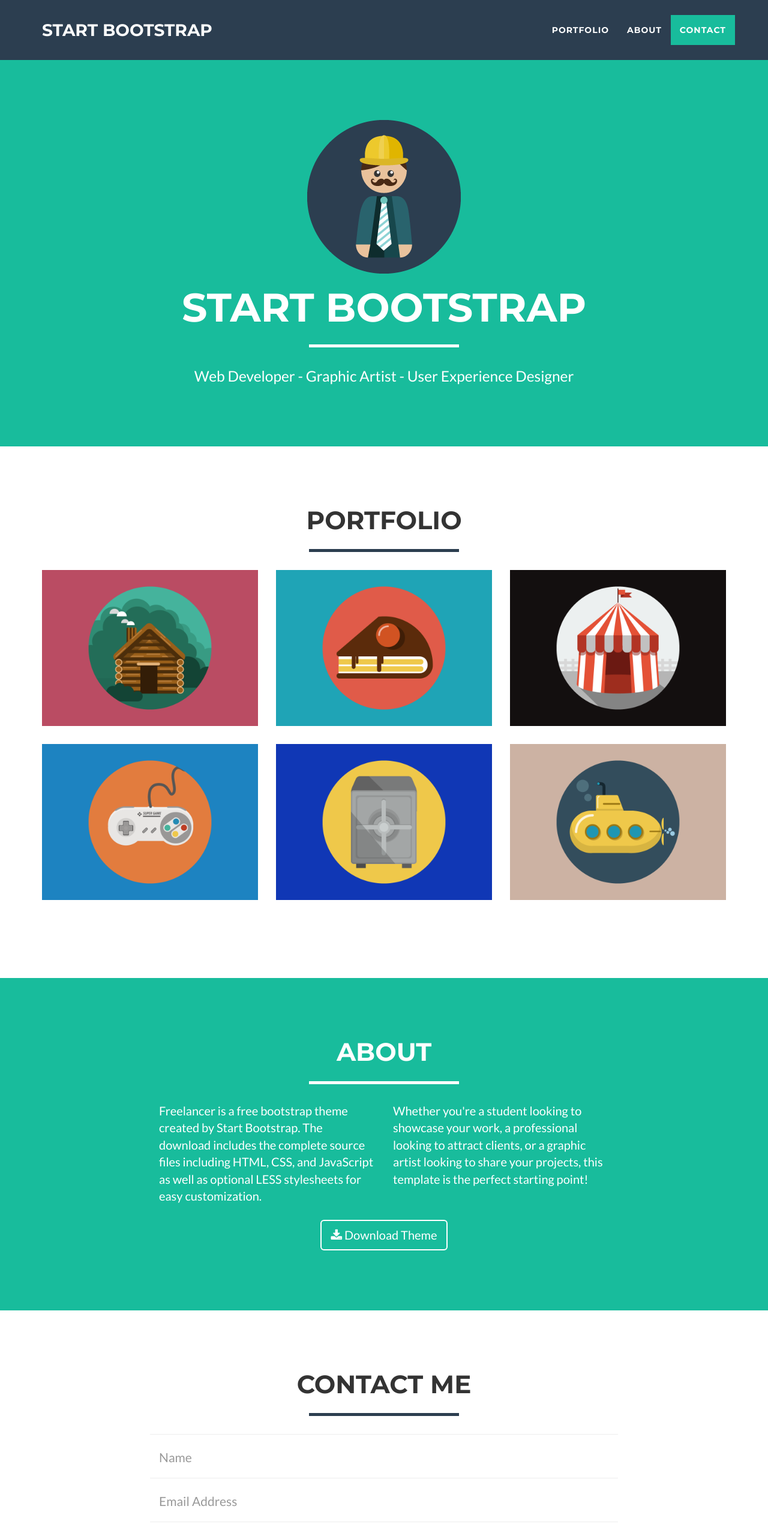
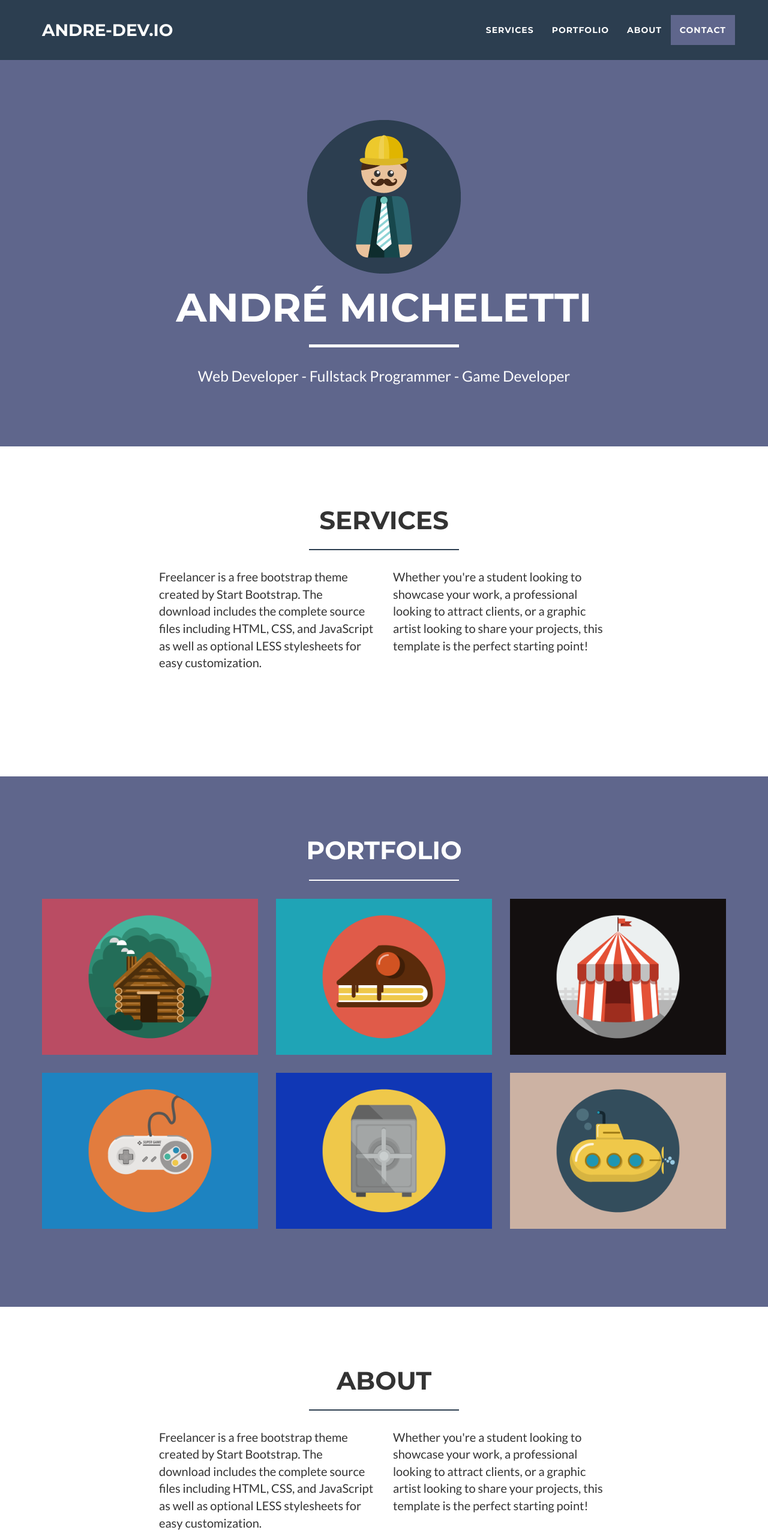
Before and after one commit to AndreMicheletti/andremicheletti.github.io, a website: page index.html in a window 1280 px wide. Shown: the top 2560 px of the page at 60% size. Drawn offline with nearby package versions, Linux system fonts and the light colour scheme.

Commit message:
starting to build the website

```diff
--- a/css/freelancer.css
+++ b/css/freelancer.css
@@ -18,7 +18,7 @@ a:hover,
 a:focus,
 a:active,
 a.active {
-  color: #18BC9C;
+  color: #5f668c;
 }
 h1,
 h2,
@@ -49,11 +49,29 @@ hr.star-primary:after {
   font-size: 2em;
   padding: 0 0.25em;
 }
+hr.small {
+  border-top: solid 2px;
+}
+.bookmark-icon:after {
+	content: "\f02e"!important;
+}
+.briefcase-icon:after {
+	content: "\f0b1"!important;
+}
+.code-icon:after {
+	content: "\f121"!important;
+}
+.envelope-icon:after {
+	content: "\f0e0"!important;
+}
+.github-icon:after {
+	content: "\f09b"!important;
+}
 hr.star-light {
   border-color: white;
 }
 hr.star-light:after {
-  background-color: #18BC9C;
+  background-color: #5f668c;
   color: white;
 }
 hr.star-primary {
@@ -68,7 +86,7 @@ hr.star-primary:after {
 }
 header {
   text-align: center;
-  background: #18BC9C;
+  background: #5f668c;
   color: white;
 }
 header .container {
@@ -125,7 +143,7 @@ header .intro-text .skills {
   color: white;
 }
 .navbar-custom .navbar-nav li a:hover {
-  color: #18BC9C;
+  color: #5f668c;
 }
 .navbar-custom .navbar-nav li a:focus,
 .navbar-custom .navbar-nav li a:active {
@@ -133,13 +151,13 @@ header .intro-text .skills {
 }
 .navbar-custom .navbar-nav li.active a {
   color: white;
-  background: #18BC9C;
+  background: #5f668c;
 }
 .navbar-custom .navbar-nav li.active a:hover,
 .navbar-custom .navbar-nav li.active a:focus,
 .navbar-custom .navbar-nav li.active a:active {
   color: white;
-  background: #18BC9C;
+  background: #5f668c;
 }
 .navbar-custom .navbar-toggle {
   color: white;
@@ -149,9 +167,9 @@ header .intro-text .skills {
 }
 .navbar-custom .navbar-toggle:hover,
 .navbar-custom .navbar-toggle:focus {
-  background-color: #18BC9C;
+  background-color: #5f668c;
   color: white;
-  border-color: #18BC9C;
+  border-color: #5f668c;
 }
 @media (min-width: 768px) {
   .navbar-custom {
@@ -181,7 +199,7 @@ section h2 {
   font-size: 3em;
 }
 section.success {
-  background: #18BC9C;
+  background: #5f668c;
   color: white;
 }
 @media (max-width: 767px) {
@@ -284,7 +302,7 @@ section.success {
   opacity: 1;
 }
 .floating-label-form-group-with-focus label {
-  color: #18BC9C;
+  color: #5f668c;
 }
 form .row:first-child .floating-label-form-group {
   border-top: 1px solid #eeeeee;
@@ -318,7 +336,7 @@ footer .footer-below {
 .btn-outline:focus,
 .btn-outline:active,
 .btn-outline.active {
-  color: #18BC9C;
+  color: #5f668c;
   background: white;
   border: solid 2px white;
 }
@@ -366,8 +384,8 @@ fieldset[disabled] .btn-primary.active {
 }
 .btn-success {
   color: white;
-  background-color: #18BC9C;
-  border-color: #18BC9C;
+  background-color: #5f668c;
+  border-color: #5f668c;
   font-weight: 700;
 }
 .btn-success:hover,
@@ -399,11 +417,11 @@ fieldset[disabled] .btn-success:active,
 .btn-success.disabled.active,
 .btn-success[disabled].active,
 fieldset[disabled] .btn-success.active {
-  background-color: #18BC9C;
-  border-color: #18BC9C;
+  background-color: #5f668c;
+  border-color: #5f668c;
 }
 .btn-success .badge {
-  color: #18BC9C;
+  color: #5f668c;
   background-color: white;
 }
 .btn-social {
@@ -507,7 +525,7 @@ fieldset[disabled] .btn-success.active {
   position: absolute;
   left: 0px;
   top: 0px;
-  background: #18BC9C;
+  background: #5f668c;
   outline: 0;
   transition: top 0.1s ease-in, background 0.5s linear;
 }
--- a/index.html
+++ b/index.html
@@ -15,7 +15,7 @@
     <link href="vendor/bootstrap/css/bootstrap.min.css" rel="stylesheet">
 
     <!-- Theme CSS -->
-    <link href="css/freelancer.min.css" rel="stylesheet">
+    <link href="css/freelancer.css" rel="stylesheet">
 
     <!-- Custom Fonts -->
     <link href="vendor/font-awesome/css/font-awesome.min.css" rel="stylesheet" type="text/css">
@@ -42,7 +42,7 @@
                 <button type="button" class="navbar-toggle" data-toggle="collapse" data-target="#bs-example-navbar-collapse-1">
                     <span class="sr-only">Toggle navigation</span> Menu <i class="fa fa-bars"></i>
                 </button>
-                <a class="navbar-brand" href="#page-top">Start Bootstrap</a>
+                <a class="navbar-brand" href="#page-top">Andre-Dev.io</a>
             </div>
 
             <!-- Collect the nav links, forms, and other content for toggling -->
@@ -50,6 +50,9 @@
                 <ul class="nav navbar-nav navbar-right">
                     <li class="hidden">
                         <a href="#page-top"></a>
+                    </li>
+                    <li class="page-scroll">
+                        <a href="#services">Services</a>
                     </li>
                     <li class="page-scroll">
                         <a href="#portfolio">Portfolio</a>
@@ -74,22 +77,48 @@
                 <div class="col-lg-12">
                     <img class="img-responsive" src="img/profile.png" alt="">
                     <div class="intro-text">
-                        <h1 class="name">Start Bootstrap</h1>
-                        <hr class="star-light">
-                        <span class="skills">Web Developer - Graphic Artist - User Experience Designer</span>
+                        <h1 class="name">André Micheletti</h1>
+                        <hr class="star-light bookmark-icon">
+                        <span class="skills">Web Developer - Fullstack Programmer - Game Developer</span>
                     </div>
                 </div>
             </div>
         </div>
     </header>
 
+
+    <!-- Services Section -->
+    <section id="services">
+        <div class="container">
+            <div class="row">
+                <div class="col-lg-12 text-center">
+                    <h2>Services</h2>
+                    <hr class="star-primary briefcase-icon small">
+                </div>
+            </div>
+            <div class="row">
+                <div class="col-lg-4 col-lg-offset-2">
+                    <p>Freelancer is a free bootstrap theme created by Start Bootstrap. The download includes the complete source files including HTML, CSS, and JavaScript as well as optional LESS stylesheets for easy customization.</p>
+                </div>
+                <div class="col-lg-4">
+                    <p>Whether you're a student looking to showcase your work, a professional looking to attract clients, or a graphic artist looking to share your projects, this template is the perfect starting point!</p>
+                </div>
+                <div class="col-lg-8 col-lg-offset-2 text-center">
+                    <a href="#" class="btn btn-lg btn-outline">
+                        <i class="fa fa-download"></i> See all
+                    </a>
+                </div>
+            </div>
+        </div>
+    </section>
+
     <!-- Portfolio Grid Section -->
-    <section id="portfolio">
+    <section class="success" id="portfolio">
         <div class="container">
             <div class="row">
                 <div class="col-lg-12 text-center">
                     <h2>Portfolio</h2>
-                    <hr class="star-primary">
+                    <hr class="star-light code-icon small">
                 </div>
             </div>
             <div class="row">
@@ -158,12 +187,12 @@
     </section>
 
     <!-- About Section -->
-    <section class="success" id="about">
+    <section id="about">
         <div class="container">
             <div class="row">
                 <div class="col-lg-12 text-center">
                     <h2>About</h2>
-                    <hr class="star-light">
+                    <hr class="star-primary github-icon small">
                 </div>
             </div>
             <div class="row">
@@ -183,12 +212,12 @@
     </section>
 
     <!-- Contact Section -->
-    <section id="contact">
+    <section class="success" id="contact">
         <div class="container">
             <div class="row">
                 <div class="col-lg-12 text-center">
-                    <h2>Contact Me</h2>
-                    <hr class="star-primary">
+                    <h2>Contact me</h2>
+                    <hr class="star-light envelope-icon small">
                 </div>
             </div>
             <div class="row">
@@ -243,12 +272,7 @@
             <div class="container">
                 <div class="row">
                     <div class="footer-col col-md-4">
-                        <h3>Location</h3>
-                        <p>3481 Melrose Place
-                            <br>Beverly Hills, CA 90210</p>
-                    </div>
-                    <div class="footer-col col-md-4">
-                        <h3>Around the Web</h3>
+                        <h3>Connect</h3>
                         <ul class="list-inline">
                             <li>
                                 <a href="#" class="btn-social btn-outline"><span class="sr-only">Facebook</span><i class="fa fa-fw fa-facebook"></i></a>
@@ -257,19 +281,12 @@
                                 <a href="#" class="btn-social btn-outline"><span class="sr-only">Google Plus</span><i class="fa fa-fw fa-google-plus"></i></a>
                             </li>
                             <li>
-                                <a href="#" class="btn-social btn-outline"><span class="sr-only">Twitter</span><i class="fa fa-fw fa-twitter"></i></a>
-                            </li>
-                            <li>
                                 <a href="#" class="btn-social btn-outline"><span class="sr-only">Linked In</span><i class="fa fa-fw fa-linkedin"></i></a>
-                            </li>
-                            <li>
-                                <a href="#" class="btn-social btn-outline"><span class="sr-only">Dribble</span><i class="fa fa-fw fa-dribbble"></i></a>
                             </li>
                         </ul>
                     </div>
                     <div class="footer-col col-md-4">
-                        <h3>About Freelancer</h3>
-                        <p>Freelance is a free to use, open source Bootstrap theme created by <a href="http://startbootstrap.com">Start Bootstrap</a>.</p>
+                        <p>Created using Freelance open source Bootstrap theme by <a href="http://startbootstrap.com">Start Bootstrap</a>.</p>
                     </div>
                 </div>
             </div>
```
